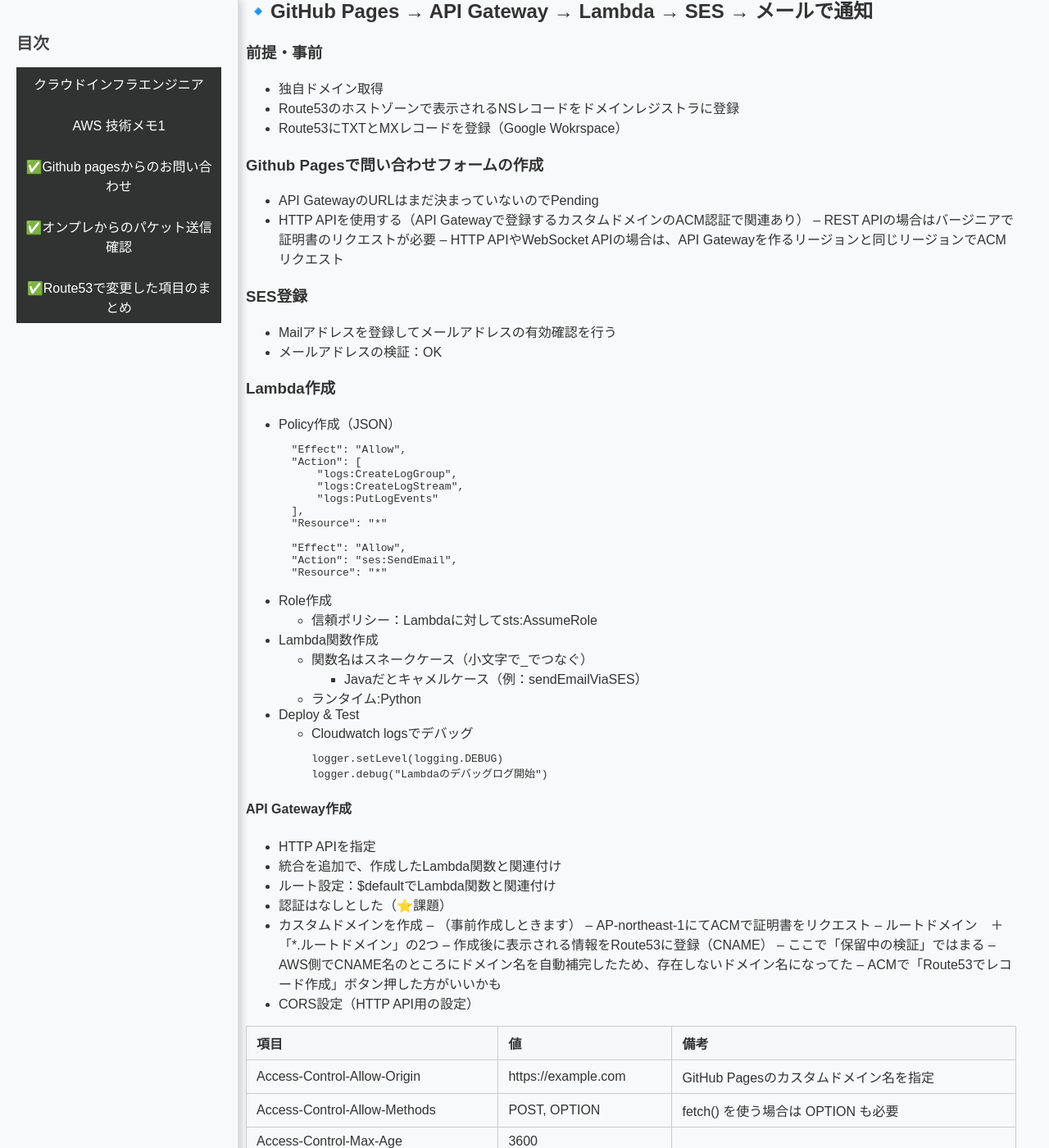
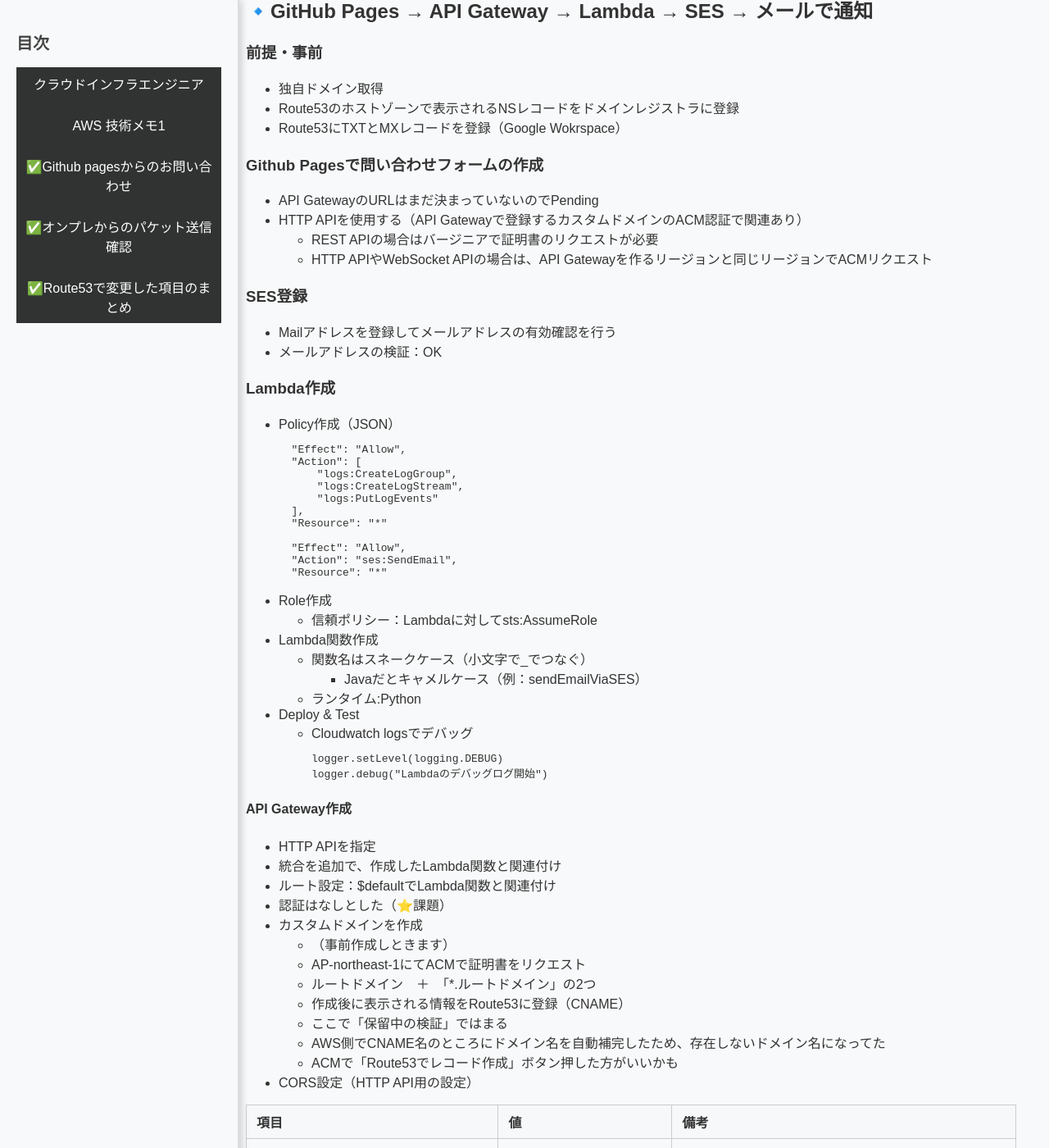
Before and after one commit to cloudrobo48/aws-cloud, a Jekyll site: the page built from docs/aws/aws-top.md, in a window 1280 px wide and 1400 px high, scrolled down 631 px. Shown: the whole window at 82% size. Built offline with Jekyll 4.4.1, drawn with Linux system fonts in a browser that asks for light colours; some of the changed text lies outside the part shown.

Commit message:
Update aws-top.md

```diff
--- a/docs/aws/aws-top.md
+++ b/docs/aws/aws-top.md
@@ -19,8 +19,8 @@
 
 - API GatewayのURLはまだ決まっていないのでPending
 - HTTP APIを使用する（API Gatewayで登録するカスタムドメインのACM認証で関連あり）
-  -- REST APIの場合はバージニアで証明書のリクエストが必要
-  -- HTTP APIやWebSocket APIの場合は、API Gatewayを作るリージョンと同じリージョンでACMリクエスト
+  - REST APIの場合はバージニアで証明書のリクエストが必要
+  - HTTP APIやWebSocket APIの場合は、API Gatewayを作るリージョンと同じリージョンでACMリクエスト
 
 ### SES登録
 
@@ -64,13 +64,13 @@
 - ルート設定：$defaultでLambda関数と関連付け
 - 認証はなしとした（⭐️課題）
 - カスタムドメインを作成
-  -- （事前作成しときます）
-  -- AP-northeast-1にてACMで証明書をリクエスト
-  -- ルートドメイン　＋　「*.ルートドメイン」の2つ
-  -- 作成後に表示される情報をRoute53に登録（CNAME）
-  -- ここで「保留中の検証」ではまる
-  -- AWS側でCNAME名のところにドメイン名を自動補完したため、存在しないドメイン名になってた
-  -- ACMで「Route53でレコード作成」ボタン押した方がいいかも
+  - （事前作成しときます）
+  - AP-northeast-1にてACMで証明書をリクエスト
+  - ルートドメイン　＋　「*.ルートドメイン」の2つ
+  - 作成後に表示される情報をRoute53に登録（CNAME）
+  - ここで「保留中の検証」ではまる
+  - AWS側でCNAME名のところにドメイン名を自動補完したため、存在しないドメイン名になってた
+  - ACMで「Route53でレコード作成」ボタン押した方がいいかも
 - CORS設定（HTTP API用の設定）
 
 {:.table-bordered}
@@ -82,7 +82,7 @@
 | Access-Control-Allow-Header | content-type                    |                                           |
 
 - APIマッピング（カスタムドメイン使っている場合に必要。カスタムドメインを選択して設定する）
-  -- APIとステージ（$defalut）とPath（今回はnone）
+  - APIとステージ（$defalut）とPath（今回はnone）
 - Route53にカスタムドメイン名をA NAMEで登録する
 
 #### ブラウザでDebug(Safari）
```
